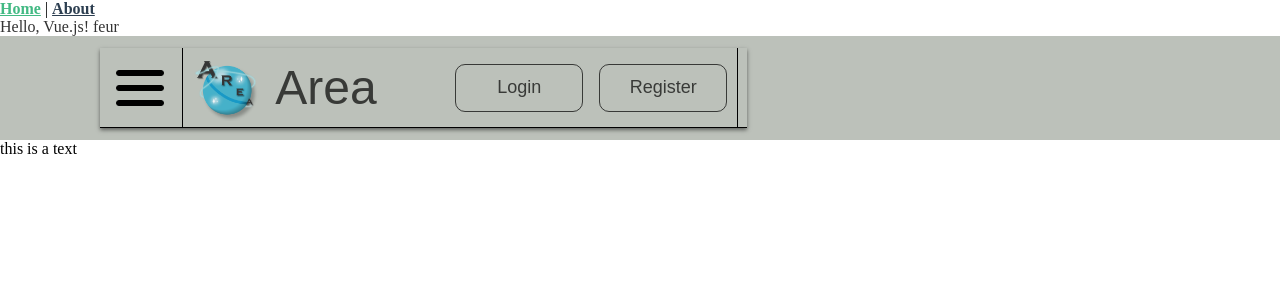
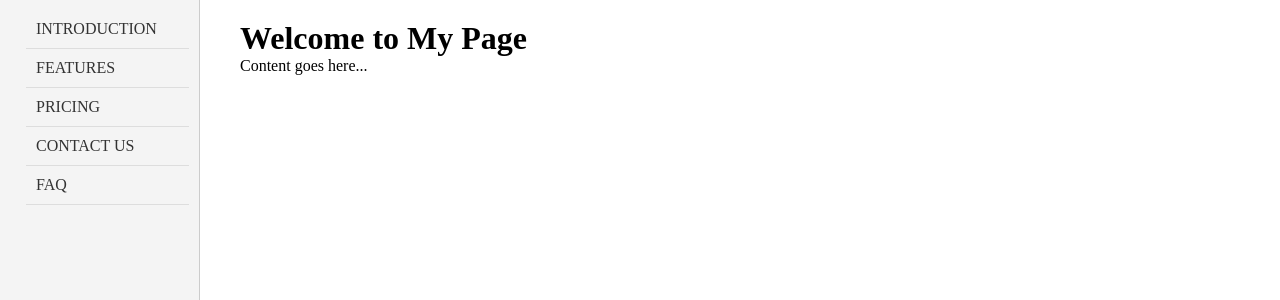
Before and after one commit to BhuvanArn/A.R.E.A, a Vue app in the folder client/: page / in a window 1280 px wide. Shown: the top 300 px of the page. Built offline with nearby package versions, Linux system fonts and the light colour scheme.

Commit message:
:heavy_plus_sign: Added a basic menu on the left side

```diff
--- a/client/src/App.vue
+++ b/client/src/App.vue
@@ -1,33 +1,37 @@
 <template>
-  <nav>
-    <router-link to="/">Home</router-link> |
-    <router-link to="/about">About</router-link>
-  </nav>
   <div id="app">
-    <DisplayText text="Hello, Vue.js! feur" />
+    <SectionList :sections="sectionNames" />
+    <div class="content">
+      <h1>Welcome to My Page</h1>
+      <p>Content goes here...</p>
+    </div>
   </div>
-  <router-view />
-  <p>this is a text</p>
 </template>
 
 <script>
-import DisplayText from './components/DisplayText.vue';
+import SectionList from './components/SectionList.vue';
 
 export default {
   name: "App",
   components: {
-    DisplayText,
+    SectionList,
+  },
+  data() {
+    return {
+      sectionNames: ["Introduction", "Features", "Pricing", "Contact Us", "FAQ"],
+    };
   },
 };
 </script>
 
 <style>
-nav a {
-  font-weight: bold;
-  color: #2c3e50;
+#app {
+  display: flex;
 }
 
-nav a.router-link-exact-active {
-  color: #42b983;
+.content {
+  margin-left: 220px;
+  /* Offset for the fixed section list */
+  padding: 20px;
 }
 </style>
--- /dev/null
+++ b/client/src/components/SectionList.vue
@@ -0,0 +1,52 @@
+<template>
+    <div class="section-list">
+        <ul>
+            <li v-for="(section, index) in sections" :key="index">
+                {{ section }}
+            </li>
+        </ul>
+    </div>
+</template>
+
+<script>
+export default {
+    name: "SectionList",
+    props: {
+        sections: {
+            type: Array,
+            required: true,
+        },
+    },
+};
+</script>
+
+<style scoped>
+.section-list {
+    position: fixed;
+    left: 0;
+    top: 0;
+    width: 200px;
+    height: 100vh;
+    overflow-y: auto;
+    background-color: #f4f4f4;
+    border-right: 1px solid #ccc;
+    padding: 10px;
+}
+
+ul {
+    list-style-type: none;
+    padding: 0;
+}
+
+li {
+    padding: 10px;
+    cursor: pointer;
+    font-size: 16px;
+    color: #333;
+    border-bottom: 1px solid #ddd;
+}
+
+li:hover {
+    background-color: #eaeaea;
+}
+</style>
```
